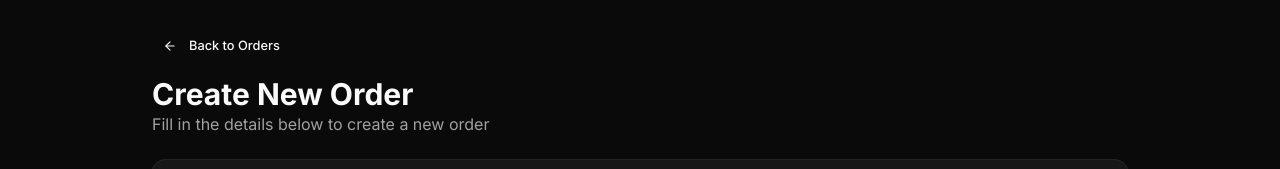
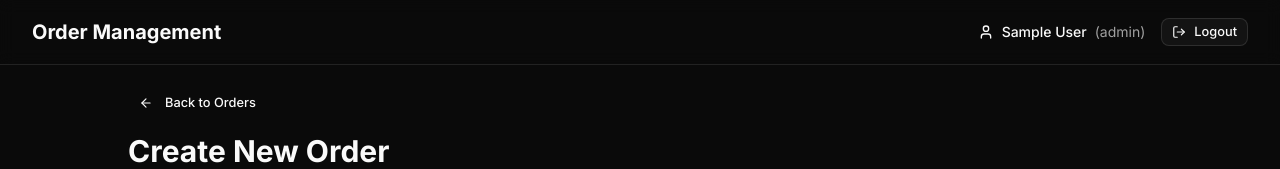
Before and after one commit to riemminh/fsd-and-skills, a Next.js app: page /orders/create in a window 1280 px wide. Shown: the top 169 px of the page. Built offline with nearby package versions, Linux system fonts and the light colour scheme; no server answers; sample sign-in values are in the browser's storage.

Commit message:
add layout

```diff
--- a/src/app/orders/create/page.tsx
+++ b/src/app/orders/create/page.tsx
@@ -15,7 +15,8 @@ import { CustomerCombobox } from "@/features/orders/components/customer-combobox
 import { OrderItemsField } from "@/features/orders/components/order-items-field";
 import { CreateOrderSchema, type CreateOrderFormData } from "@/types/form";
 import { useCreateOrder } from "@/features/orders";
-import { useCurrentUser, useLogout } from "@/features/auth";
+import { useCurrentUser } from "@/features/auth";
+import { MainLayout } from "@/shared/components/layout/main-layout";
 import { toast } from "sonner";
 import type { Customer } from "@/features/customers";
 
@@ -36,6 +37,7 @@ export default function CreateOrderPage() {
   }, [user, authLoading, router]);
 
   const methods = useForm<CreateOrderFormData>({
+    resolver: zodResolver(CreateOrderSchema),
     defaultValues: {
       customerId: "",
       customerName: "",
@@ -98,7 +100,8 @@ export default function CreateOrderPage() {
   }
 
   return (
-    <div className="container mx-auto px-4 sm:px-6 py-6 sm:py-8 max-w-5xl">
+    <MainLayout>
+      <div className="mx-auto max-w-5xl">
       <div className="mb-6">
         <Button variant="ghost" size="sm" onClick={handleCancel} className="mb-4">
           <ArrowLeft className="mr-2 h-4 w-4" />
@@ -322,6 +325,7 @@ export default function CreateOrderPage() {
           </div>
         </form>
       </FormProvider>
-    </div>
+      </div>
+    </MainLayout>
   );
 }
```
